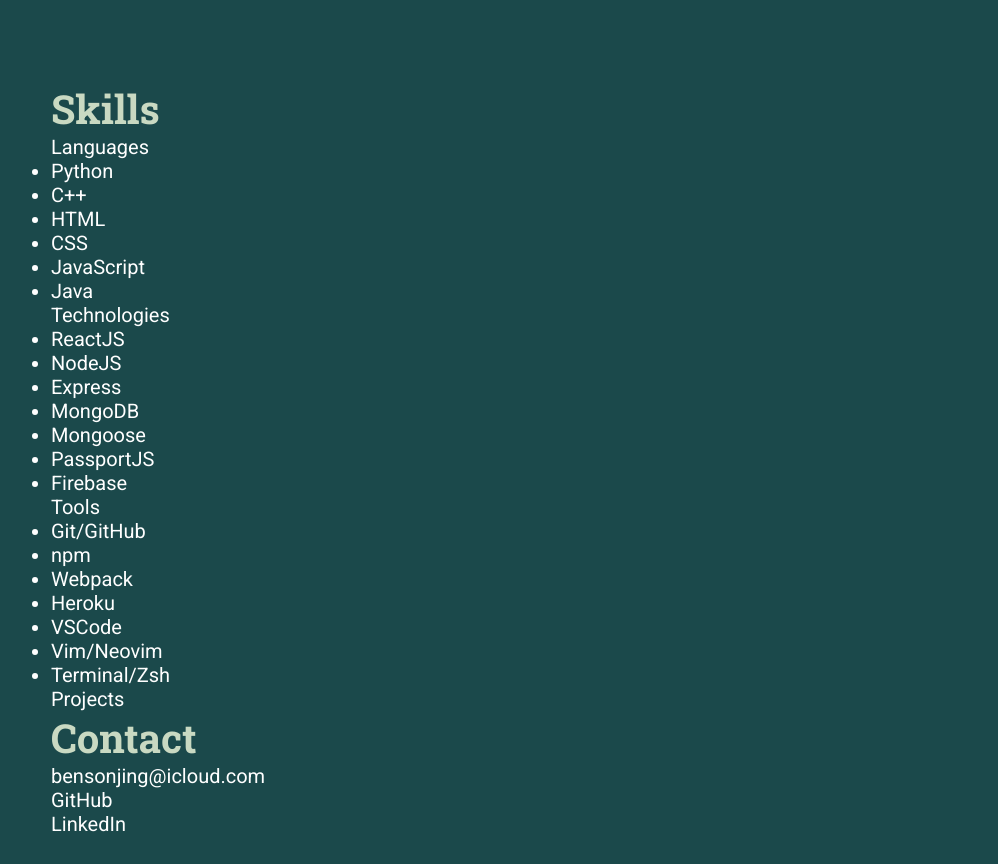
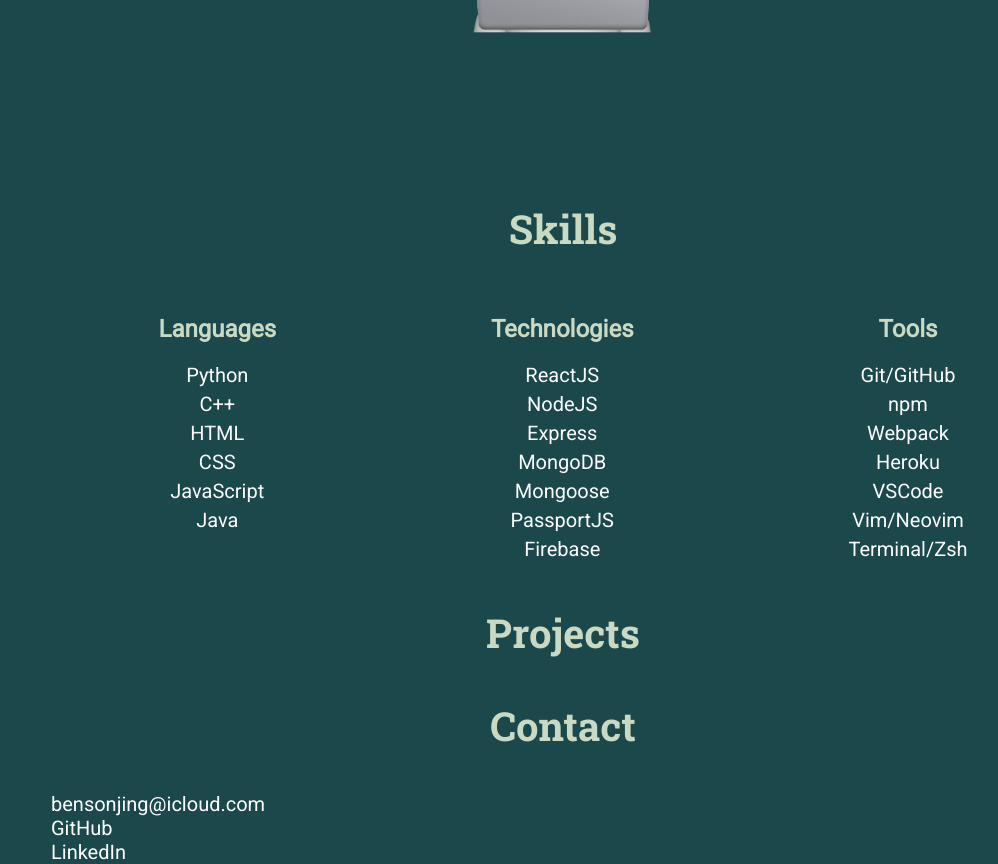
Before and after one commit to bensonjing/bensonjing.github.io, a React (Create React App) app: page / in a window 1280 px wide. Shown: the part 719-1583 px from the top of the page, without its empty margins (77-1075 px from the left). Before the commit the page ends 1555 px from the top, so only its background shows below. Built offline with nearby package versions, Linux system fonts and the light colour scheme.

Commit message:
implement skills style

```diff
--- a/src/App.css
+++ b/src/App.css
@@ -47,6 +47,23 @@
 
 h2 {
   font-size: 2rem;
+  text-align: center;
+  margin: 40px 0;
+}
+
+h3 {
+  font-size: 1.2rem;
+  font-weight: bold;
+  margin: 20px 0;
+  color: var(--primary-light);
+}
+
+ul {
+  list-style-type: none;
+}
+
+li {
+  margin: 5px 0;
 }
 
 /* Header */
@@ -84,3 +101,13 @@
   margin-top: 50px;
   height: 300px;
 }
+
+/* Skills */
+#skills {
+  text-align: center;
+}
+
+#lists {
+  display: flex;
+  justify-content: space-around;
+}
--- a/src/components/Projects.js
+++ b/src/components/Projects.js
@@ -1,5 +1,5 @@
 function Projects() {
-  return <div>Projects</div>;
+  return <h2>Projects</h2>;
 }
 
 export default Projects;
--- a/src/components/Skills.js
+++ b/src/components/Skills.js
@@ -2,8 +2,9 @@
   return (
     <div id="skills">
       <h2>Skills</h2>
+      <div id="lists">
         <ul id="languages">
-        Languages
+          <h3>Languages</h3>
           <li>Python</li>
           <li>C++</li>
           <li>HTML</li>
@@ -12,7 +13,7 @@
           <li>Java</li>
         </ul>
         <ul id="technologies">
-        Technologies
+          <h3>Technologies</h3>
           <li>ReactJS</li>
           <li>NodeJS</li>
           <li>Express</li>
@@ -22,7 +23,7 @@
           <li>Firebase</li>
         </ul>
         <ul id="tools">
-        Tools
+          <h3>Tools</h3>
           <li>Git/GitHub</li>
           <li>npm</li>
           <li>Webpack</li>
@@ -32,6 +33,7 @@
           <li>Terminal/Zsh</li>
         </ul>
       </div>
+    </div>
   );
 }
 
```
Lines whose indentation alone changed are shown as unchanged.
